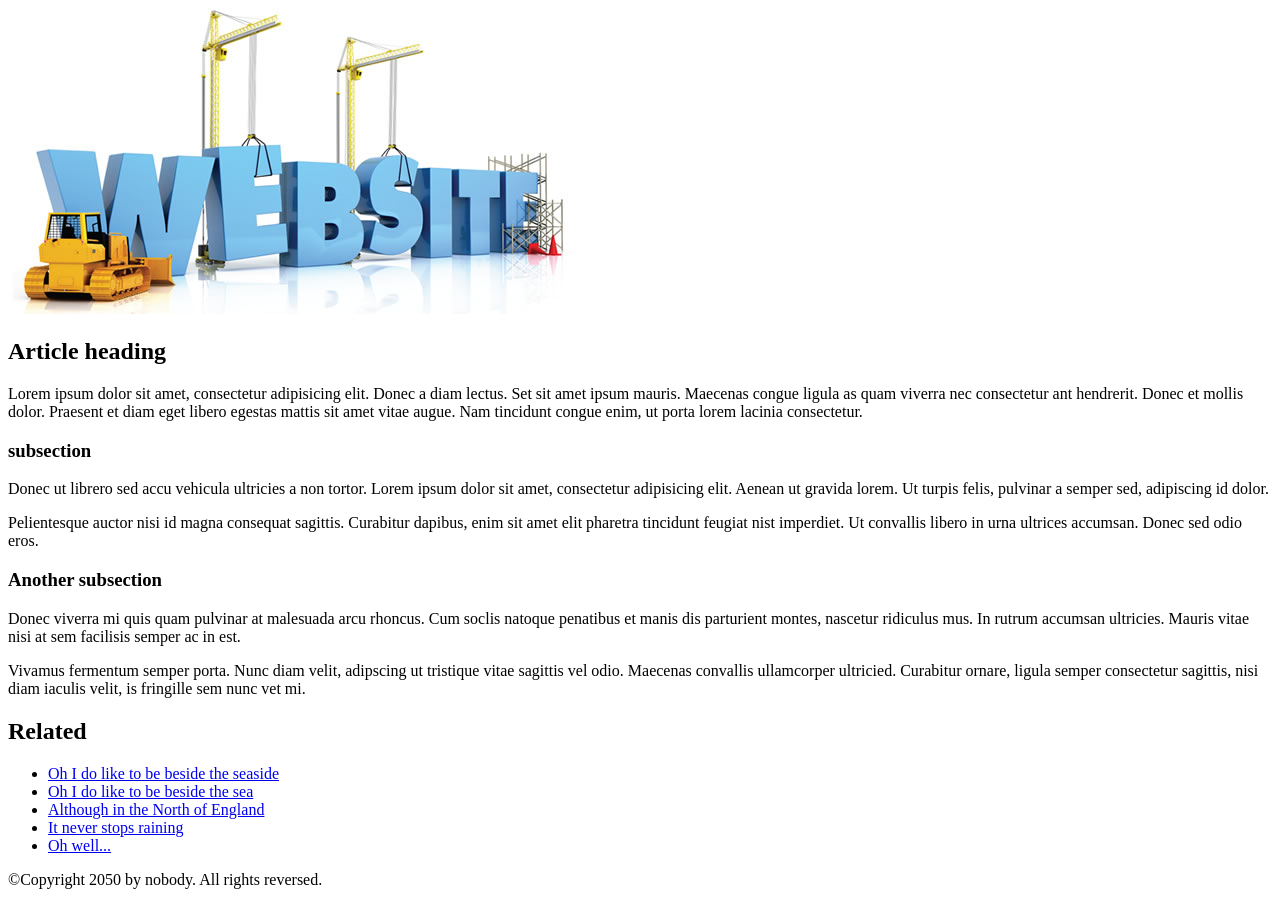
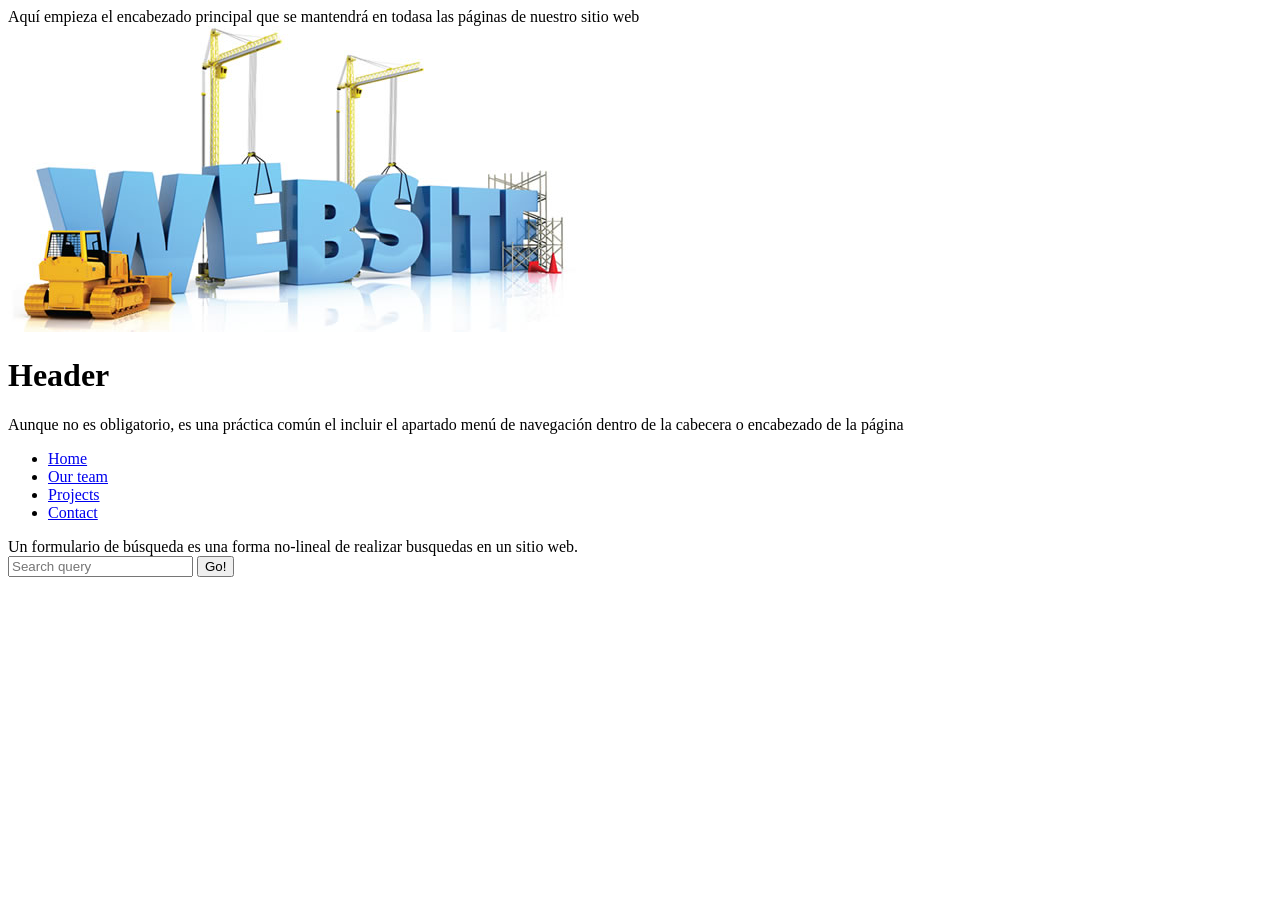
Before and after one commit to H-SoftSoluciones/H-SoftSoluciones.github.io, a plain HTML site: page index.html in a window 1280 px wide. After the commit the page ends 800 px from the top, so only its background shows below. Drawn offline with Linux system fonts and the light colour scheme.

Commit message:
En Construcion

```diff
--- a/index.html
+++ b/index.html
@@ -7,11 +7,11 @@
     <title>H- Soluciones en Software </title>
 </head>
 <body>
-    <!-- Aquí empieza el encabezado principal que se mantendrá en todasa las páginas de nuestro sitio web -->
+    Aquí empieza el encabezado principal que se mantendrá en todasa las páginas de nuestro sitio web
 
     <header>
         <img src="./Img/pagina-web-etapas.jpg" alt="" srcset="">
-     <!-- <h1>Header</h1>
+     <h1>Header</h1>
 
        Aunque no es obligatorio, es una práctica común el incluir el apartado menú de navegación dentro de la cabecera o encabezado de la página
 
@@ -29,13 +29,13 @@
           <input type="search" name="q" placeholder="Search query">
           <input type="submit" value="Go!">
         </form>
-      </nav> -->
+      </nav>
     </header>
 
-    <!-- Aquí empieza el contenido principal de nuestra página -->
+   <!-- Aquí empieza el contenido principal de nuestra página
     <main>
 
-      <!-- Incluimos un artículo -->
+      Incluimos un artículo
       <article>
         <h2>Article heading</h2>
 
@@ -54,7 +54,7 @@
         <p>Vivamus fermentum semper porta. Nunc diam velit, adipscing ut tristique vitae sagittis vel odio. Maecenas convallis ullamcorper ultricied. Curabitur ornare, ligula semper consectetur sagittis, nisi diam iaculis velit, is fringille sem nunc vet mi.</p>
       </article>
 
-      <!-- el contenido lateral puede también estar anidado en el apartado principal (main) -->
+      el contenido lateral puede también estar anidado en el apartado principal (main)
       <aside>
         <h2>Related</h2>
 
@@ -69,11 +69,11 @@
 
     </main>
 
-    <!-- Y aquí está el pie de página principal que utilizaremos en todas las páginas de nuestro sitio web -->
+    Y aquí está el pie de página principal que utilizaremos en todas las páginas de nuestro sitio web
 
     <footer>
       <p>©Copyright 2050 by nobody. All rights reversed.</p>
     </footer>
-
+-->
   </body>
 </html>
```
